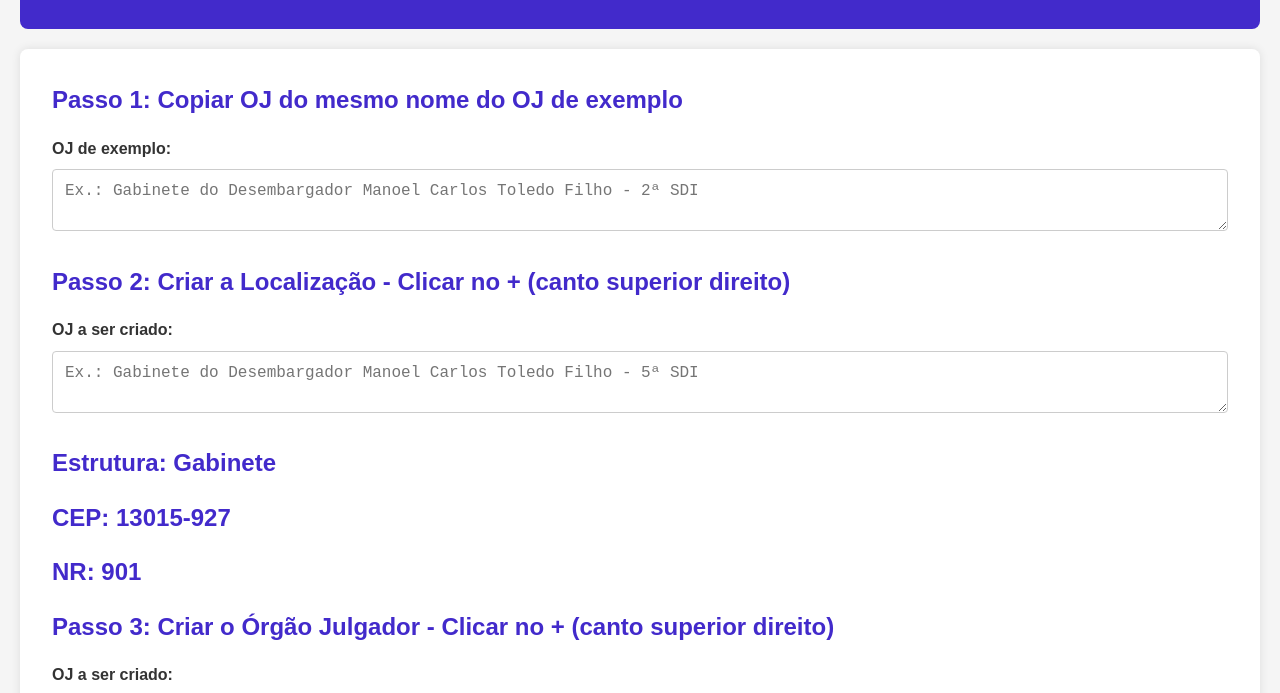
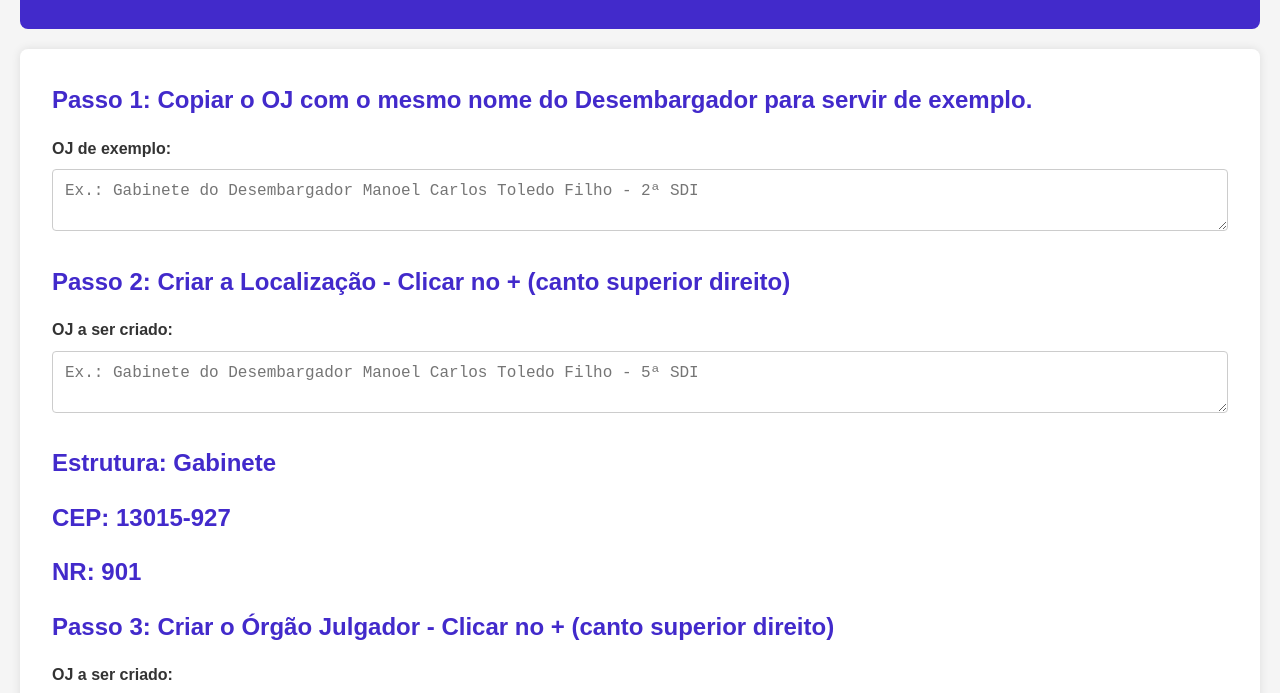
Before and after one commit to msribeiro2010/SITE-NOVO-ORGAO-JULGADOR-2G, a plain HTML site: page index.html in a window 1280 px wide. Shown: the part 90-783 px from the top of the page. Drawn offline with Linux system fonts and the light colour scheme.

Commit message:
Projeto Novo

```diff
--- a/index.html
+++ b/index.html
@@ -14,7 +14,7 @@
     </header>
     <main>
         <section>
-            <h2>Passo 1: Copiar OJ do mesmo nome do OJ de exemplo</h2>
+            <h2>Passo 1: Copiar o OJ com o mesmo nome do Desembargador para servir de exemplo.</h2>
             <form id="gabinetes-form">
                 <div class="form-group">
                     <label for="gabinete1">OJ de exemplo:</label>
```
